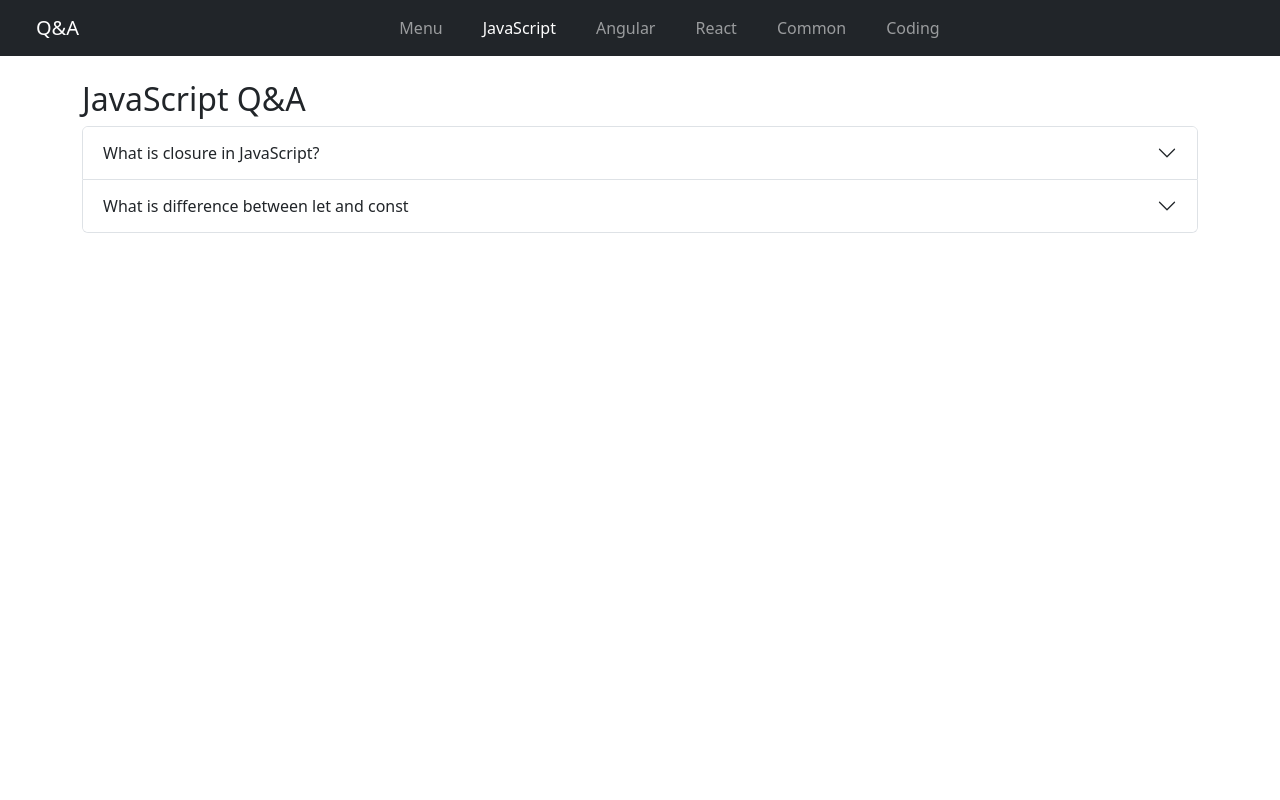
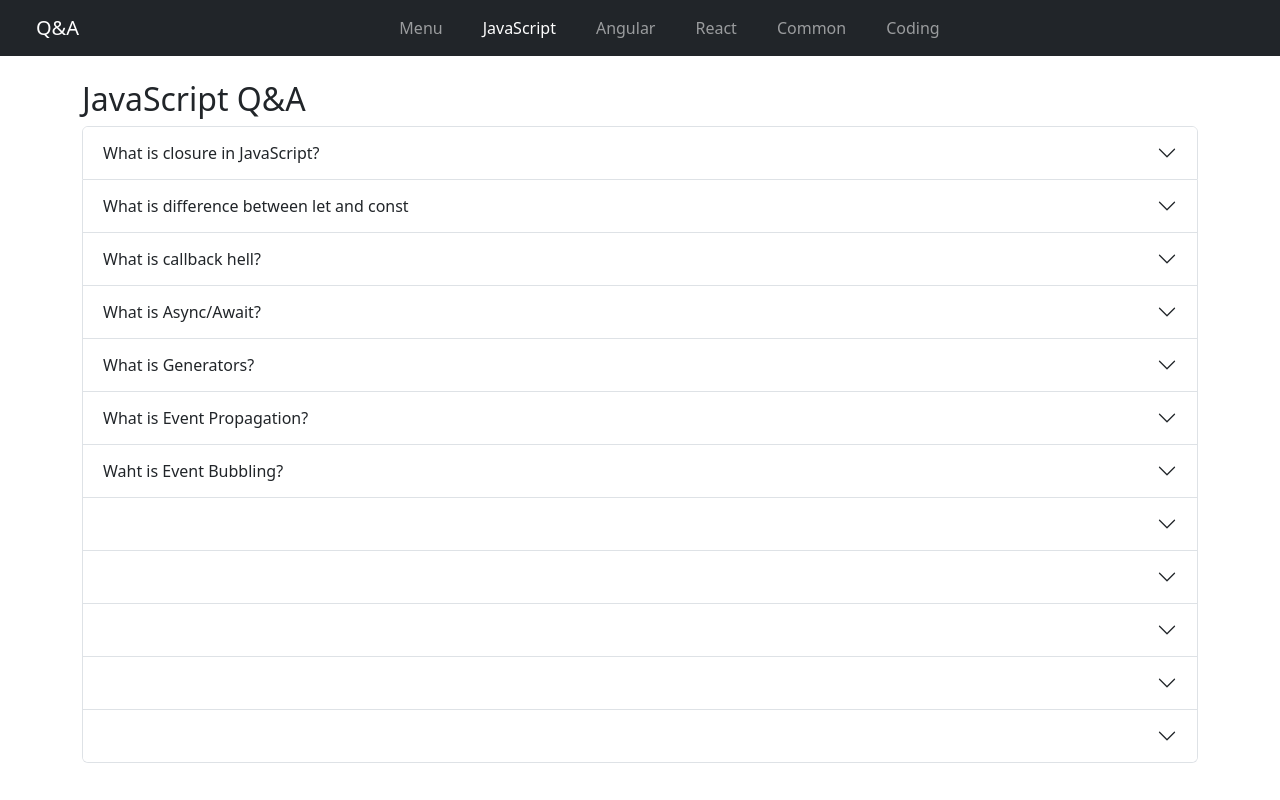
Before and after one commit to ravibhadane/interviewPrep, a React (Vite) app: page /javascript in a window 1280 px wide. Built offline with nearby package versions, Linux system fonts and the light colour scheme.

Commit message:
code update

```diff
--- a/src/data/js-questions.ts
+++ b/src/data/js-questions.ts
@@ -30,5 +30,165 @@ It is useful for hiding implementation detail in javascript`,
 |-----|-----|------ |
 | Function scoped | Block scoped | Block scoped |
 `
+  },
+  {
+    id:"3",
+    question: "What is callback hell?",
+    answerText:`
+Callback hell is the result of heavily nested callbacks that make the code not only unreadable but also difficult to maintain.
+###### Situation:
+* The Asynchronous function requires callbacks as a return parameter. When multiple asynchronus function are chained together then callback hell situation comes up.
+ ###### Way to Solve the issue of Callback Hell:
+- Modularization: breaks the callback into independent named function
+- Use Control Flow library, like async
+- Use generators with promises
+- Use async / await
+- Handle Every single error.
+###### Example:
+    `,
+    answerCode:`
+getUser(id, function(user) {
+  getOrders(user, function(orders) {
+    getItems(orders, function(items) {
+      processItems(items, function(result) {
+        console.log(result); //Callback hell
+      });
+    });
+  });
+});   `
+  },
+  {
+    id: "4",
+    question:"What is Async/Await?",
+    answerText: `
+* The newest way to write asynchronous code in javascript
+* It used implicit promise to return the result.
+* The syntax and structure of code is similar to writing synchronous function
+* It is non blocking (just like promise & callback)
+* The function operates asynchronously via event loop
+###### Normal Function:
+\`\`\`
+function add(x, y){
+    return x + y
+}
+\`\`\`
+###### Async function:
+\`\`\`
+async function add(x, y){
+    return x + y
+}
+\`\`\`
+##### What is Await?
+* Async function can make use of the await expression
+* This will pause the async function and wait for the promise to resolve prior to moving on
+`,
+answerCode:`
+const getData = ()=>{
+    return new Promise((resolve, reject)=>{
+        setTimeout(()=>{
+            resolve("data");
+        },3000)
+    });
+}
+const makeAsync = async () => {
+    const result = await getData();
+    console.log(result)
+}
+makeAsync();
+`
+
+  },
+
+  {
+    id:"5",
+    question:"What is Generators?",
+    answerText:`
+Generators are functions that can be paused and resumed, which enable a varity of applications
+* It start with the keyword **function***
+* It is paused in the middle via **yield**
+
+Generator functions are new feature in ES6 that allow function to generate many values over time by returning an object
+which can be iterated over to pull values from the function one value at a time.
+\`\`\`
+function* createGenerator(){
+    yield 1;
+    console.log("After 1st yield");
+    yield 2;
+}
+let myGen = createGenerator();
+console.log(myGen.next()); // Object{value:1, done:false}
+//After 1st yield
+console.log(myGen.next());// Object{value:1, done:false}
+console.log(myGen.next());// Object{value:undefined, done:true}
+\`\`\`
+
+next() returns an object with the value and boolean callled done that return true if the generator is out of values.
+
+generator function that can return multiple values with the help of the yield keyword.
+
+###### Example:
+\`\`\`
+function* idGen(){
+    let i = 0;
+    while(true){
+      yield ++i;
+    }
+}
+const myIdGen = idGen();
+console.log(myIdGen.next().value); // 1
+console.log(myIdGen.next().value); // 2
+console.log(myIdGen.next().value); // 3
+console.log(myIdGen.next().value); // 4
+\`\`\`
+`
+  },
+  {
+    id:"6",
+    question:"What is Event Propagation?",
+    answerText:`
+Event propagation is the order that the event fire. By default event propagates from child to parent node, also known as Bubbling
+###### Types of event propagation
+1. Bubbling
+2. Capturing
+
+The DOM level Event define two method which are used to assign and remove event handlers
+- addEventListner() and removeEventListner()
+    `
+  },
+  {
+    id:"7",
+    question:"Waht is Event Bubbling?",
+    answerText:`
+JavaScript allows DOM element to be nested inside each other. In such cases if the handler of the child is clicked, the handler of the parent also work
+as if it were clicked too.
+* Event Bubbling is bottom-up approach
+* Event bubbling is when event fire on element and then bubbles up to parent element till it reaches root node.
+* By default all events are bubbling type
+###### Example:
+<div id="div1">
+  <button id="button1">Button1</Button>
+
+    `
+  },
+  {
+    id:"8",
+    question:""
+  },
+  {
+    id:"9",
+    question:""
+  },
+  {
+    id:"10",
+    question:""
+  },
+  {
+    id:"11",
+    question:""
+  },
+  {
+    id:"12",
+    question:""
   }
+
 ];
--- a/src/pages/qn.scss
+++ b/src/pages/qn.scss
@@ -6,6 +6,26 @@
     background-color: #f2ecf1;
     padding: 8px;
     font-family: Roboto;
+}
+
+.answer-text code {
+  background-color: #1e1e1e;
+  color: #ffcc00;
+  padding: 4px 6px;
+  border-radius: 6px;
+  font-family: monospace;
+}
+
+.answer-text pre {
+  background-color: #1e1e1e;
+  padding: 12px;
+  border-radius: 8px;
+  overflow-x: auto;
+}
+
+.answer-text pre code {
+  background: none; /* prevent double background */
+  color: #d3eadf;
 }
 
 /* Code snippets */
```
